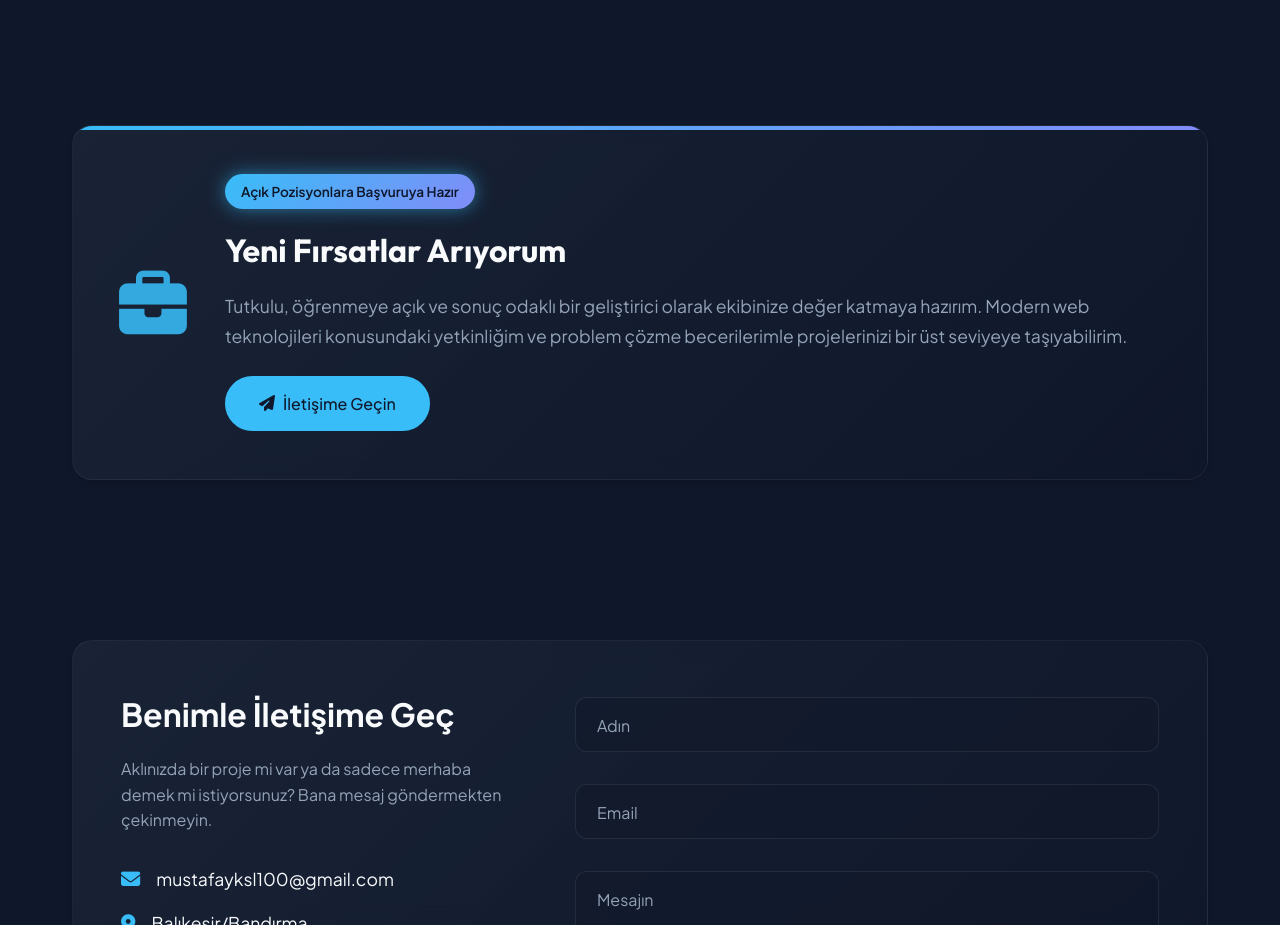
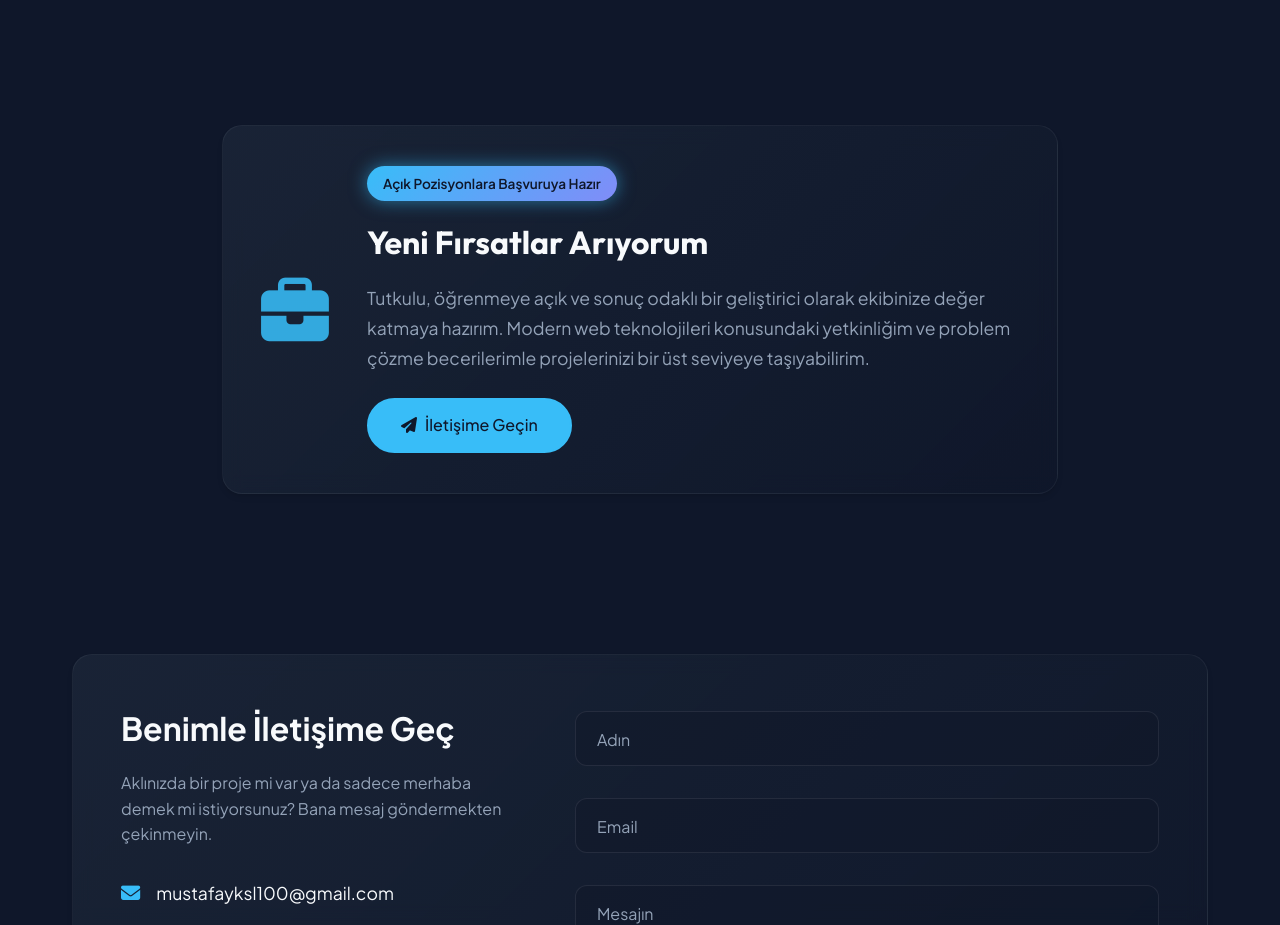
Before and after one commit to mustafayksl100/modern-cv-portfolio, a plain HTML site: page index.html in a window 1280 px wide. Shown: the part 3540-4465 px from the top of the page. Drawn offline with Linux system fonts and the light colour scheme.

Commit message:
İş Arıyorum kutucuğu stili düzeltildi

```diff
--- a/style.css
+++ b/style.css
@@ -619,25 +619,17 @@ img {
     padding: 60px 0;
 }
 
+.hiring-section .container {
+    max-width: 900px;
+}
+
 .hiring-card {
     display: flex;
     align-items: center;
     gap: 2.5rem;
-    padding: 3rem;
-    background: linear-gradient(135deg, rgba(56, 189, 248, 0.1) 0%, rgba(129, 140, 248, 0.1) 100%);
-    border: 2px solid rgba(56, 189, 248, 0.3);
-    position: relative;
-    overflow: hidden;
-}
-
-.hiring-card::before {
-    content: '';
-    position: absolute;
-    top: 0;
-    left: 0;
-    right: 0;
-    height: 4px;
-    background: linear-gradient(90deg, var(--primary-color), var(--accent-color));
+    padding: 2.5rem;
+    background: linear-gradient(135deg, rgba(56, 189, 248, 0.05) 0%, rgba(129, 140, 248, 0.05) 100%);
+    border: 1px solid rgba(56, 189, 248, 0.2);
 }
 
 .hiring-icon {
```
